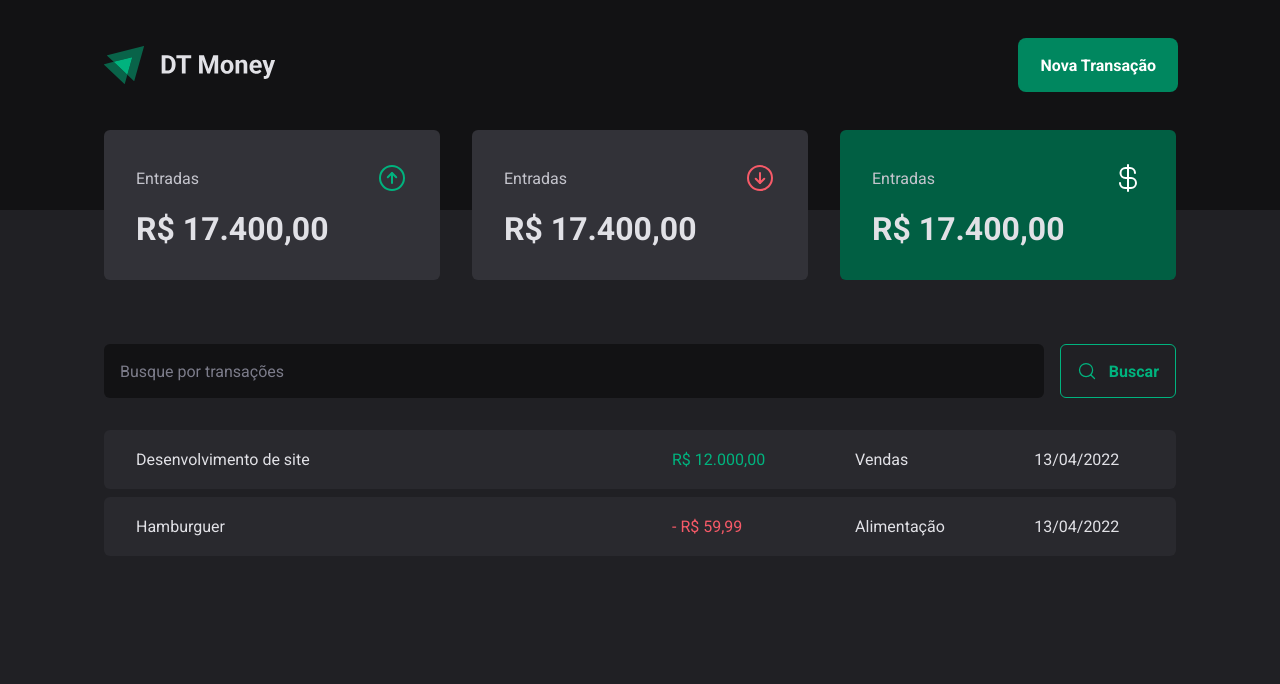
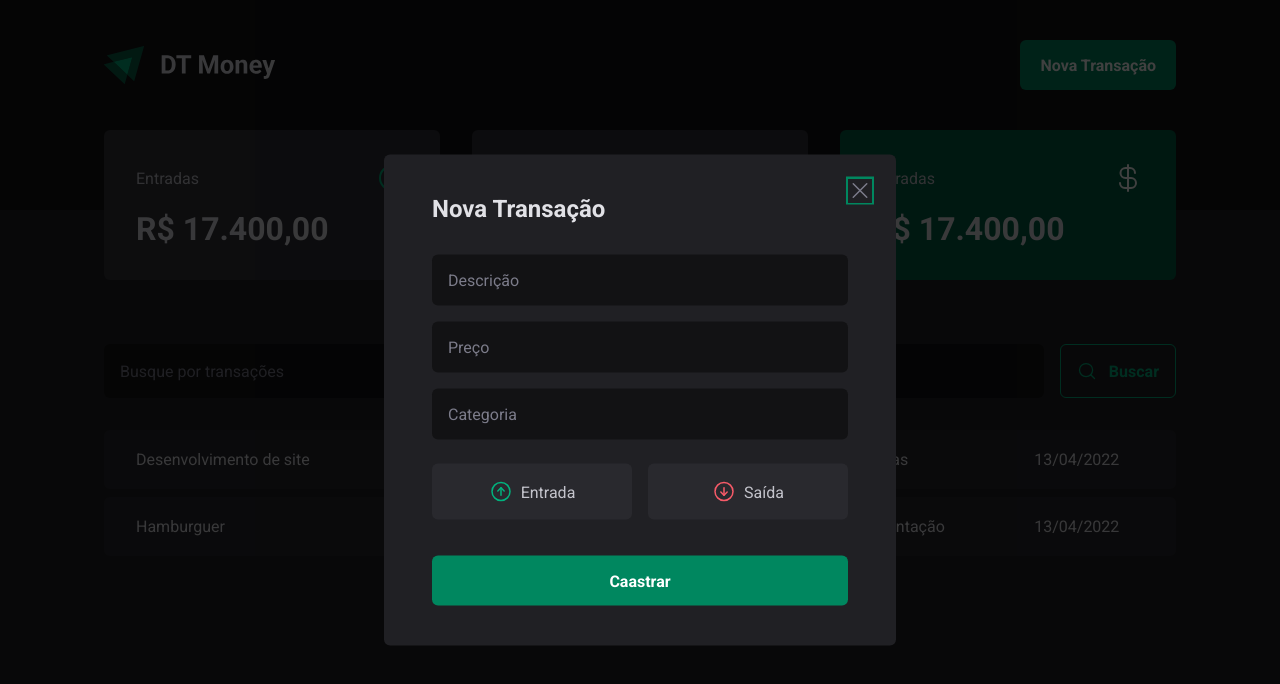
Before and after one commit to milena-mognon/dt-money, a React (Vite) app: page / in a window 1280 px wide. Both pictures are taken after a click on the button "Nova Transação". Shown: the top 684 px of the page. Built offline with nearby package versions, Linux system fonts and the light colour scheme.

Commit message:
feat: new transaction dialog

```diff
--- a/package.json
+++ b/package.json
@@ -10,6 +10,7 @@
   },
   "dependencies": {
     "@radix-ui/react-dialog": "^1.0.0",
+    "@radix-ui/react-radio-group": "^1.0.0",
     "phosphor-react": "^1.4.1",
     "react": "^18.2.0",
     "react-dom": "^18.2.0",
--- a/src/components/Header/index.tsx
+++ b/src/components/Header/index.tsx
@@ -1,12 +1,20 @@
 import { HeaderContainer, HeaderContent, NewTransactionButton } from './styles';
+import * as Dialog from '@radix-ui/react-dialog';
 
 import logo from '../../assets/logo.svg';
+import { NewTransactionModal } from '../NewTransactionModal';
 export function Header() {
   return (
     <HeaderContainer>
       <HeaderContent>
         <img src={logo} alt="" />
-        <NewTransactionButton>Nova Transação</NewTransactionButton>
+
+        <Dialog.Root>
+          <Dialog.Trigger asChild>
+            <NewTransactionButton>Nova Transação</NewTransactionButton>
+          </Dialog.Trigger>
+          <NewTransactionModal />
+        </Dialog.Root>
       </HeaderContent>
     </HeaderContainer>
   );
--- /dev/null
+++ b/src/components/NewTransactionModal/index.tsx
@@ -0,0 +1,42 @@
+import * as Dialog from '@radix-ui/react-dialog';
+import { ArrowCircleDown, ArrowCircleUp, X } from 'phosphor-react';
+import {
+  CloseButton,
+  Content,
+  Overlay,
+  TransactionType,
+  TransactionTypeButton,
+} from './styles';
+
+export function NewTransactionModal() {
+  return (
+    <Dialog.Portal>
+      <Overlay>
+        <Content>
+          <Dialog.Title>Nova Transação</Dialog.Title>
+
+          <CloseButton>
+            <X size={24} />
+          </CloseButton>
+
+          <form>
+            <input type="text" required placeholder="Descrição" />
+            <input type="number" required placeholder="Preço" />
+            <input type="text" required placeholder="Categoria" />
+
+            <TransactionType>
+              <TransactionTypeButton variant="income" value="income">
+                <ArrowCircleUp size={24} /> Entrada
+              </TransactionTypeButton>
+
+              <TransactionTypeButton variant="outcome" value="outcome">
+                <ArrowCircleDown size={24} /> Saída
+              </TransactionTypeButton>
+            </TransactionType>
+            <button type="submit">Caastrar</button>
+          </form>
+        </Content>
+      </Overlay>
+    </Dialog.Portal>
+  );
+}
--- a/src/components/NewTransactionModal/styles.ts
+++ b/src/components/NewTransactionModal/styles.ts
@@ -1,6 +1,6 @@
-import styled from 'styled-components'
-import * as Dialog from '@radix-ui/react-dialog'
-import * as RadioGroup from '@radix-ui/react-radio-group'
+import styled from 'styled-components';
+import * as Dialog from '@radix-ui/react-dialog';
+import * as RadioGroup from '@radix-ui/react-radio-group';
 
 export const Overlay = styled(Dialog.Overlay)`
   position: fixed;
@@ -8,13 +8,13 @@
   height: 100vh;
   inset: 0;
   background: rgba(0, 0, 0, 0.75);
-`
+`;
 
 export const Content = styled(Dialog.Content)`
   min-width: 32rem;
   border-radius: 6px;
   padding: 2.5rem 3rem;
-  background: ${(props) => props.theme['gray-800']};
+  background: ${props => props.theme['gray-800']};
 
   position: fixed;
   top: 50%;
@@ -31,20 +31,20 @@
     input {
       border-radius: 6px;
       border: 0;
-      background: ${(props) => props.theme['gray-900']};
-      color: ${(props) => props.theme['gray-300']};
+      background: ${props => props.theme['gray-900']};
+      color: ${props => props.theme['gray-300']};
       padding: 1rem;
 
       &::placeholder {
-        color: ${(props) => props.theme['gray-500']};
+        color: ${props => props.theme['gray-500']};
       }
     }
 
     button[type='submit'] {
       height: 50px;
       border: 0;
-      background: ${(props) => props.theme['green-500']};
-      color: ${(props) => props.theme.white};
+      background: ${props => props.theme['green-500']};
+      color: ${props => props.theme.white};
       font-weight: bold;
       padding: 0 1.25rem;
       border-radius: 6px;
@@ -57,12 +57,12 @@
       }
 
       &:not(:disabled):hover {
-        background: ${(props) => props.theme['green-700']};
+        background: ${props => props.theme['green-700']};
         transition: background-color 0.2s;
       }
     }
   }
-`
+`;
 
 export const CloseButton = styled(Dialog.Close)`
   position: absolute;
@@ -72,24 +72,23 @@
   right: 1.5rem;
   line-height: 0;
   cursor: pointer;
-  color: ${(props) => props.theme['gray-500']};
-`
+  color: ${props => props.theme['gray-500']};
+`;
 
 export const TransactionType = styled(RadioGroup.Root)`
   display: grid;
   grid-template-columns: repeat(2, 1fr);
   gap: 1rem;
   margin-top: 0.5rem;
-`
+`;
 
-interface TransactionTypeButtonProps {
-  variant: 'income' | 'outcome'
+interface ButtonProps {
+  // TransactionTypeButtonProps
+  variant: 'income' | 'outcome';
 }
 
-export const TransactionTypeButton = styled(
-  RadioGroup.Item,
-)<TransactionTypeButtonProps>`
-  background: ${(props) => props.theme['gray-700']};
+export const TransactionTypeButton = styled(RadioGroup.Item)<ButtonProps>`
+  background: ${props => props.theme['gray-700']};
   padding: 1rem;
   display: flex;
   align-items: center;
@@ -98,10 +97,10 @@
   border-radius: 6px;
   cursor: pointer;
   border: 0;
-  color: ${(props) => props.theme['gray-300']};
+  color: ${props => props.theme['gray-300']};
 
   svg {
-    color: ${(props) =>
+    color: ${props =>
       props.variant === 'income'
         ? props.theme['green-300']
         : props.theme['red-300']};
@@ -109,18 +108,18 @@
 
   &[data-state='unchecked']:hover {
     transition: background-color 0.2s;
-    background: ${(props) => props.theme['gray-600']};
+    background: ${props => props.theme['gray-600']};
   }
 
   &[data-state='checked'] {
-    color: ${(props) => props.theme.white};
-    background: ${(props) =>
+    color: ${props => props.theme.white};
+    background: ${props =>
       props.variant === 'income'
         ? props.theme['green-500']
         : props.theme['red-500']};
 
     svg {
-      color: ${(props) => props.theme.white};
+      color: ${props => props.theme.white};
     }
   }
-`
+`;
```
Also changed, not shown: 1 other file (tests, documents, lock files or other folders).
